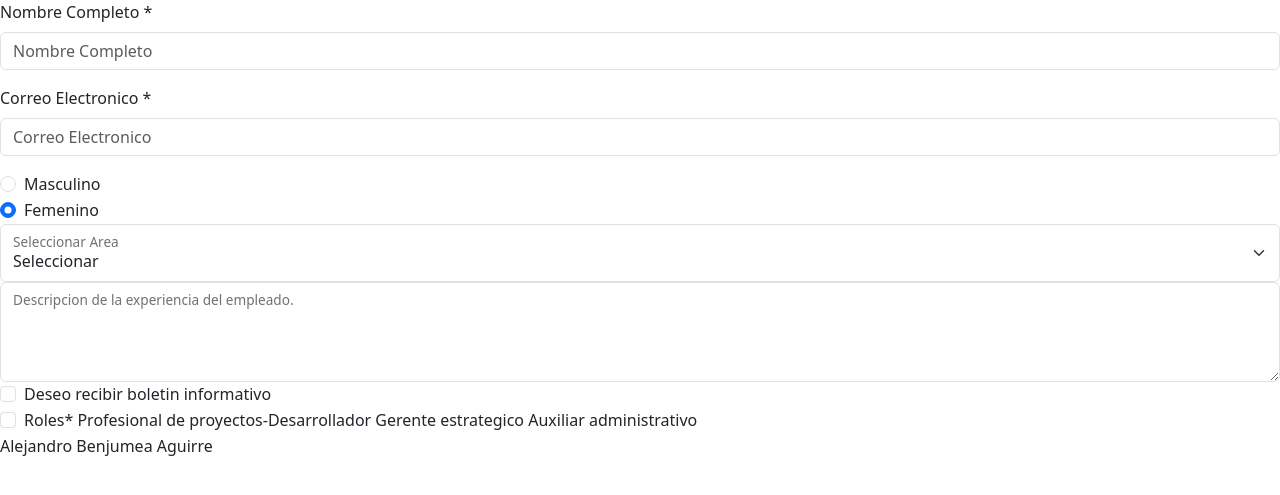
After one commit to AlejandroBenjumeaAguirre/prueba_tecnica, a PHP site: template views/form.php in a window 1280 px wide. The commit adds this page. Shown: the top 495 px of the page. Run offline with PHP 8.4, Linux system fonts and the light colour scheme; the template is opened without the code that fills it, so the values that code supplies are empty.

Commit message:
tercer commit

```diff
--- a/controllers/UsuarioController.php
+++ b/controllers/UsuarioController.php
@@ -4,7 +4,8 @@ class usuarioController {
 
     public function index(){
 
-        echo "Controlador usuarios, accion index";
+        // vista formulario
+        require_once 'views/form.php';
 
     }
 
--- a/index.php
+++ b/index.php
@@ -1,6 +1,9 @@
 <?php
 
 require_once 'autoload.php';
+
+require_once './views/layout/header.php';
+
 
 if(isset($_GET['controller'])){
 
@@ -32,5 +35,6 @@ if(class_exists($name_controller)){
 
 }
 
+require_once './views/layout/footer.php';
 
 ?>
--- /dev/null
+++ b/views/form.php
@@ -0,0 +1,72 @@
+<div class"text-center">
+
+    <div class"col-md-10">
+        <div class="row">
+            <div class="mb-3">
+                <label for="name" class="form-label">Nombre Completo *</label>
+                <input type="text" class="form-control" id="name" name="name" placeholder="Nombre Completo">
+            </div>
+            <div class="mb-3">
+                <label for="email" class="form-label">Correo Electronico *</label>
+                <input type="email" class="form-control" id="email" name="email" placeholder="Correo Electronico">
+            </div>
+        </div>
+
+        <div class="form-check">
+            <input class="form-check-input" type="radio" name="sexo" id="sexo">
+            <label class="form-check-label" for="masculino">
+                Masculino
+            </label>
+            </div>
+            <div class="form-check">
+            <input class="form-check-input" type="radio" name="sexo" id="sexo" checked>
+            <label class="form-check-label" for="femenino">
+                Femenino
+            </label>
+        </div>
+
+        <div class="form-floating">
+            <select class="form-select" id="area" aria-label="area">
+                <option value="0">Seleccionar</option>
+                <option value="1">One</option>
+                <option value="2">Two</option>
+                <option value="3">Three</option>
+            </select>
+            <label for="floatingSelect">Seleccionar Area</label>
+        </div>
+
+        <div class="form-floating">
+            <textarea class="form-control"
+                      placeholder="Descripcion de la experiencia del empleado."
+                      id="experiencia" style="height: 100px">
+            </textarea>
+            <label for="experiencia">Descripcion de la experiencia del empleado.</label>
+        </div>
+
+        <div class="form-check">
+            <input class="form-check-input" type="checkbox" value="" id="boletin">
+            <label class="form-check-label" for="boletin">
+                Deseo recibir boletin informativo
+            </label>
+        </div>
+
+        <div class="form-check">
+            <label class="form-check-label" for="rol">Roles*</label>
+            <input class="form-check-input" type="checkbox" value="" id="rol1">
+            <label class="form-check-label" for="rol1">
+                Profesional de proyectos-Desarrollador
+            </label>
+            <input class="form-check-input" type="checkbox" value="" id="rol2">
+            <label class="form-check-label" for="rol2">
+                Gerente estrategico
+            </label>
+            <input class="form-check-input" type="checkbox" value="" id="rol3">
+            <label class="form-check-label" for="rol3">
+                Auxiliar administrativo
+            </label>
+        </div>
+
+    </div>
+
+
+</div>
--- /dev/null
+++ b/views/layout/footer.php
@@ -0,0 +1,10 @@
+
+
+<footer>
+    <div class"col-md-12 text-align-center">
+        Alejandro Benjumea Aguirre
+    </div>
+</footer>
+
+</body>
+</html>
--- /dev/null
+++ b/views/layout/header.php
@@ -0,0 +1,10 @@
+<!DOCTYPE html>
+<html lang="en">
+<head>
+    <meta charset="UTF-8">
+    <meta http-equiv="X-UA-Compatible" content="IE=edge">
+    <meta name="viewport" content="width=device-width, initial-scale=1.0">
+    <title>Acceso Denegado</title>
+    <link href="https://cdn.jsdelivr.net/npm/bootstrap@5.3.0/dist/css/bootstrap.min.css" rel="stylesheet" integrity="sha384-9ndCyUaIbzAi2FUVXJi0CjmCapSmO7SnpJef0486qhLnuZ2cdeRhO02iuK6FUUVM" crossorigin="anonymous">
+</head>
+<body class"container text-center">
```
